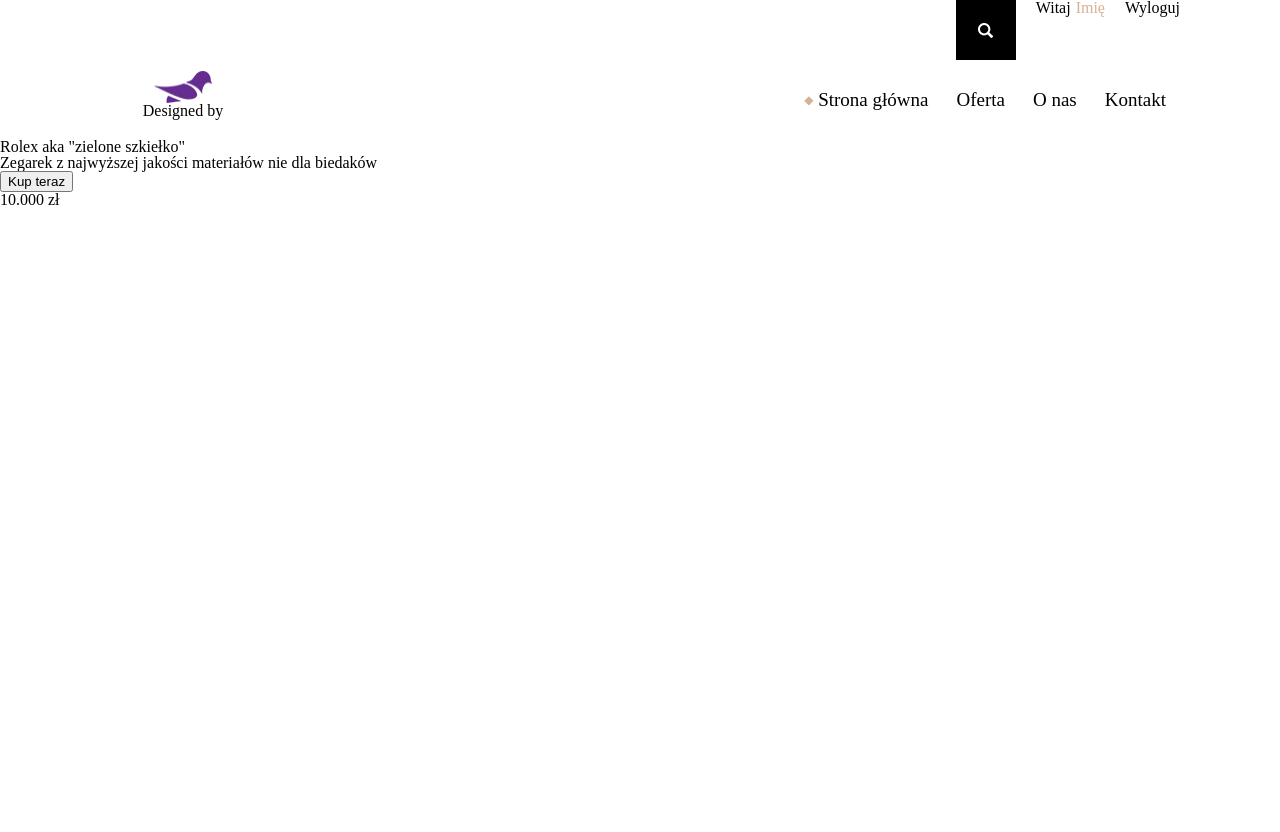
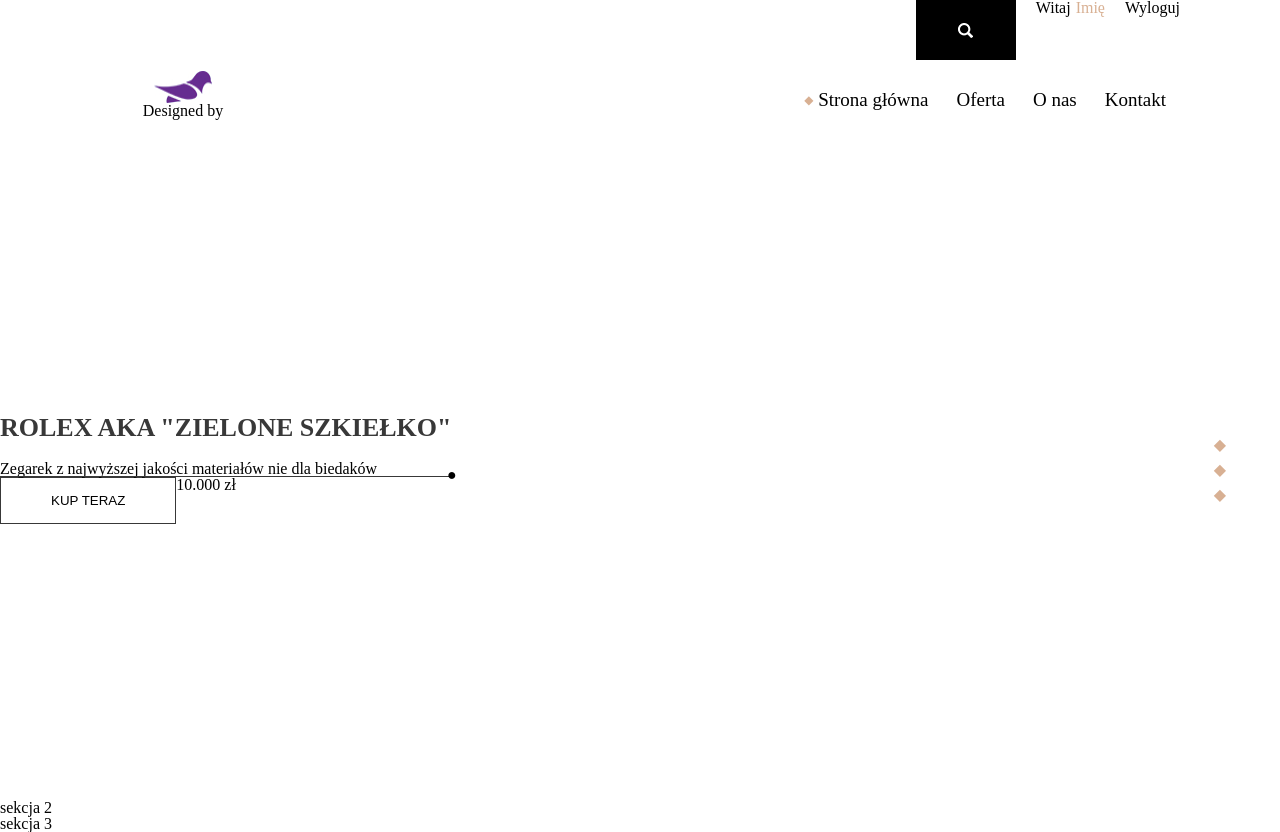
Before and after one commit to Radek-Wawrzyk/Shop-FrontEnd-React, a React app: page / in a window 1280 px wide. Before the commit the page ends 800 px from the top, so only its background shows below. Built offline with nearby package versions, Linux system fonts and the light colour scheme; the HTML template or start-up script is replaced by a standard one.

Commit message:
Splitted main components for small components

```diff
--- a/src/components/Home/Home.js
+++ b/src/components/Home/Home.js
@@ -1,28 +1,15 @@
 //libraries
 import React from 'react';
-import './home.css';
+
+import Slider from "./Slider/Slider";
+import Section2 from "./Section2/Section2";
+import Section3 from "./Section3/Section3";
 
 const home = (props) => (
 <main>
-  <section className="slider">
-    <ul className="slider-list">
-      <li className="slider-item">
-        <div className="slider-item-content">
-          <h1 className="slider-item-title">Rolex aka "zielone szkiełko"</h1>
-          <p className="slider-item-description">Zegarek z najwyższej jakości materiałów nie dla biedaków</p>
-          <div className="item">
-            <button className="btn">Kup teraz</button>
-            <p>10.000 zł</p>
-          </div>
-        </div>
-      </li>
-    </ul>
-    <ul className="slider-dots">
-      <li></li>
-      <li></li>
-      <li></li>
-    </ul>
-  </section>
+  <Slider/>
+  <Section2/>
+  <Section3/>
 </main>
 )
 
--- /dev/null
+++ b/src/components/Home/Section2/Section2.js
@@ -0,0 +1,9 @@
+import React from 'react';
+
+const Section2 = (props) => (
+  <section>
+    sekcja 2
+  </section>
+)
+
+export default Section2;
--- /dev/null
+++ b/src/components/Home/Section3/Section3.js
@@ -0,0 +1,9 @@
+import React from 'react';
+
+const Section3 = (props) => (
+  <section>
+    sekcja 3
+  </section>
+)
+
+export default Section3;
--- /dev/null
+++ b/src/components/Home/Slider/Slider.js
@@ -0,0 +1,27 @@
+//libraries
+import React from 'react';
+import classes from "./Slider.scss";
+
+const slider = (props) => (
+  <section className={classes.slider}>
+    <ul className={classes.slider_list}>
+      <li className={classes.slider_item}>
+        <div className={classes.slider_item_content}>
+          <h1 className={classes.slider_item_title}>Rolex aka "zielone szkiełko"</h1>
+          <p className={classes.slider_item_description}>Zegarek z najwyższej jakości materiałów nie dla biedaków</p>
+          <div className={classes.slider_item_payment}>
+            <button className={classes.button}>Kup teraz</button>
+            <p>10.000 zł</p>
+          </div>
+        </div>
+      </li>
+    </ul>
+    <ul className={classes.slider_dots}>
+      <li></li>
+      <li></li>
+      <li></li>
+    </ul>
+  </section>
+)
+
+export default slider;
--- /dev/null
+++ b/src/components/Home/Slider/Slider.scss
@@ -0,0 +1,88 @@
+
+
+//colors
+$grey: #383838;
+
+.slider {
+  height: calc(100vh - 139px );
+  position: relative;
+}
+.slider_list {
+  height: 100%;
+  display: flex;
+  align-items: center;
+}
+.slider_item {
+
+}
+.slider_item_title {
+  font-size: 26px;
+  text-transform: uppercase;
+  font-weight: bold;
+  color: #383838;
+  margin: 0 0 20px 0;
+}
+.slider_item_description {
+  position: relative;
+}
+.slider_item_description::before {
+  content: "";
+  position: absolute;
+  left: 0;
+  bottom: 0;
+  height: 1px;
+  width: 100%;
+  background:#383838;
+}
+.slider_item_description::after {
+  content: "●";
+  position: absolute;
+  left: 99%;
+  bottom: -6px;
+}
+.slider_item_content {
+
+}
+
+//Item payment
+
+.slider_item_payment {
+  display: flex;
+}
+button {
+  text-transform: uppercase;
+  border: 1px solid $grey;
+  background: none;
+  padding: 15px 50px;
+}
+button:hover {
+  cursor: pointer;
+}
+
+
+// Slider dots
+
+.slider_dots {
+  position: absolute;
+  right: 50px;
+  top: 50%;
+  transform: translateY(-50%);
+}
+.slider_dots li {
+  width: 20px;
+  height: 20px;
+  margin: 5px 0;
+  position: relative;
+}
+.slider_dots li::before {
+  content: "◆";
+  color: #d8b093;
+  position: absolute;
+  width: 100%;
+  height: 100%;
+  left: 0;
+  top: 0;
+  display: flex;
+  justify-content: center;
+  align-items: center;
+}
```
